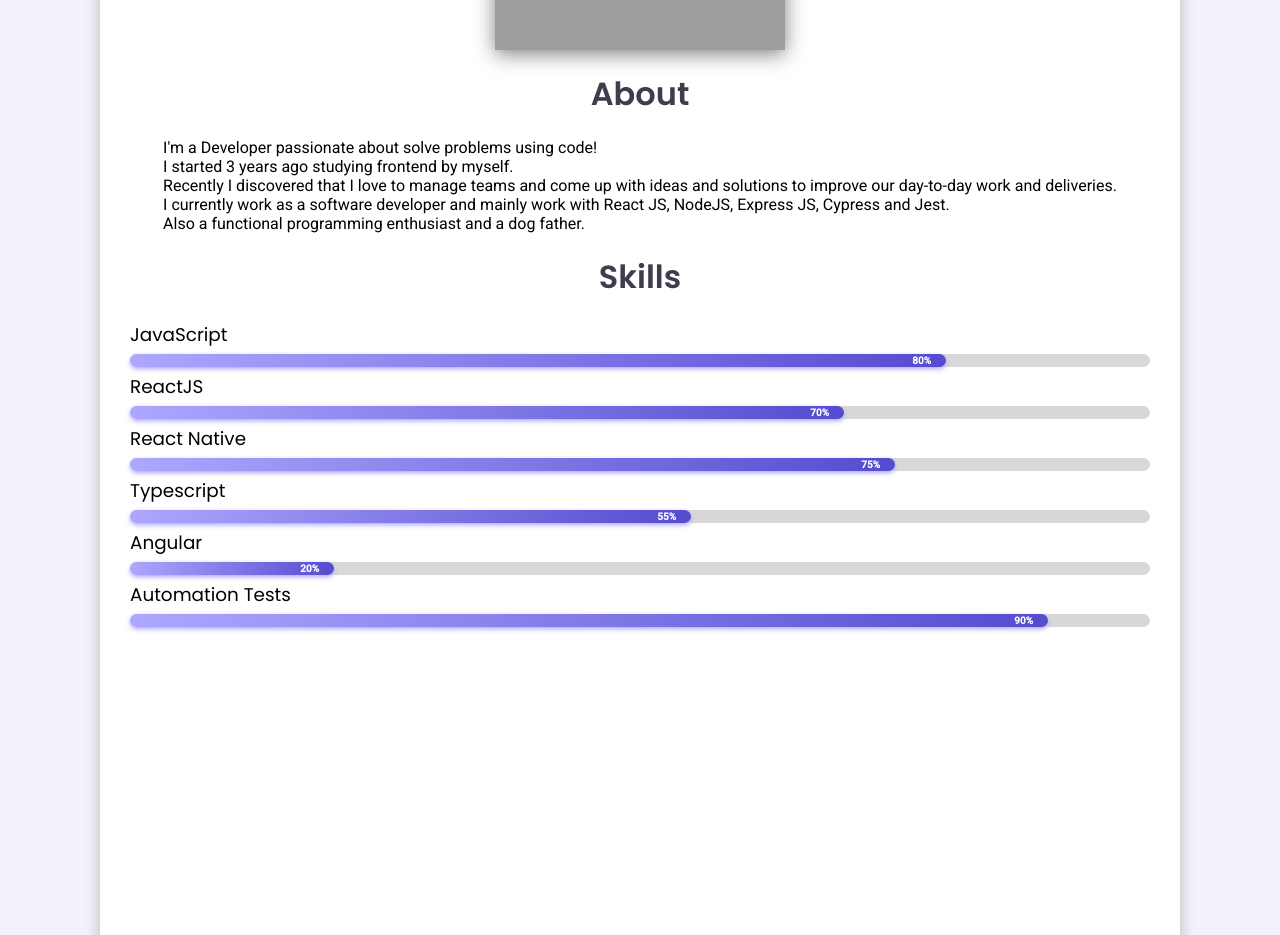
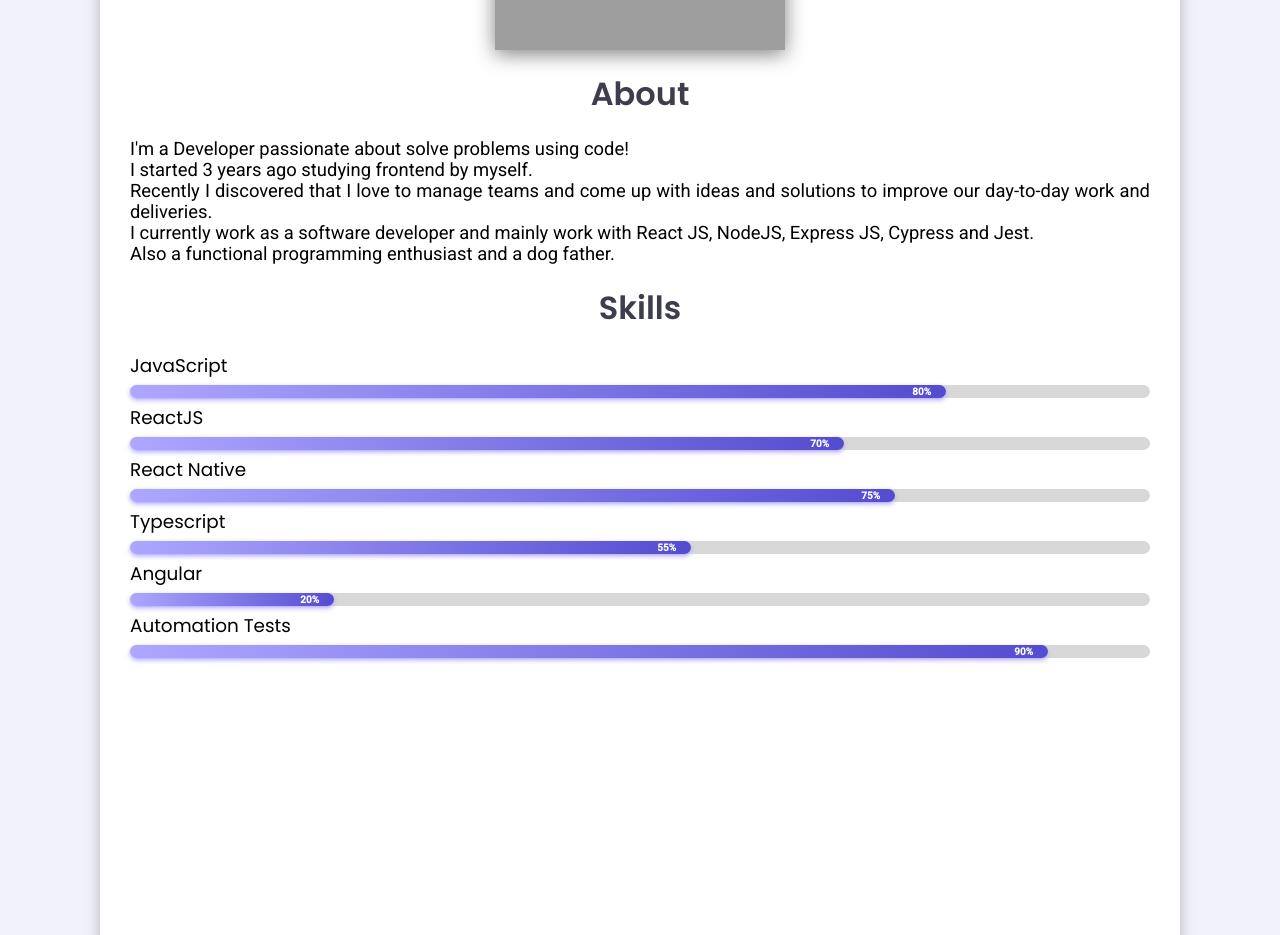
Before and after one commit to gvieiram/MyWebsite, a React (Create React App) app: page / in a window 1280 px wide. Shown: the part 1040-1975 px from the top of the page. Built offline with nearby package versions, Linux system fonts and the light colour scheme; grey boxes are pictures that could not be loaded.

Commit message:
Adjust font-size

```diff
--- a/src/pages/Home/styles.ts
+++ b/src/pages/Home/styles.ts
@@ -118,4 +118,5 @@ export const Title = styled.h2`
 export const Text = styled.p`
   text-align: justify;
   white-space: pre-line;
+  font-size: 1.15rem;
 `;
```
